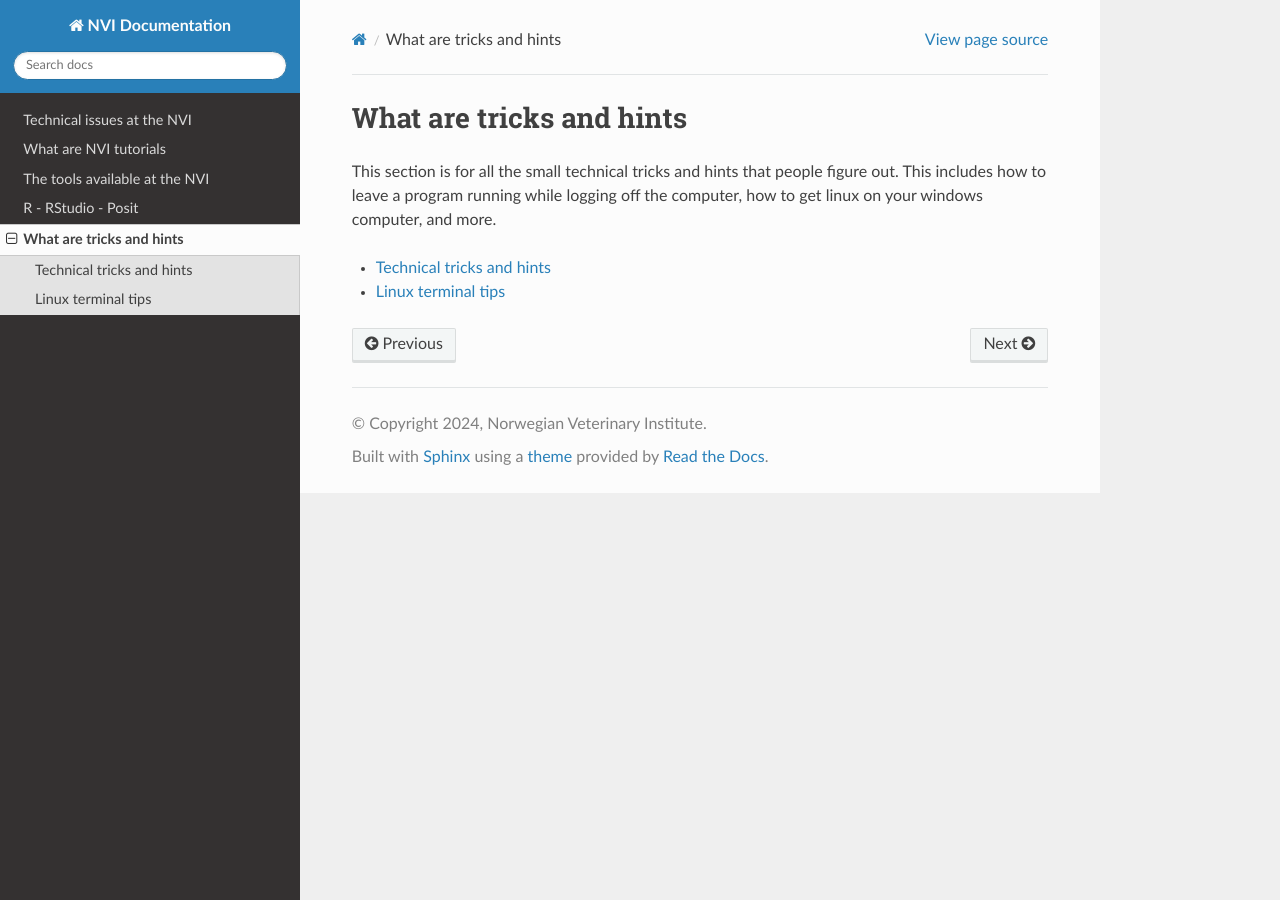
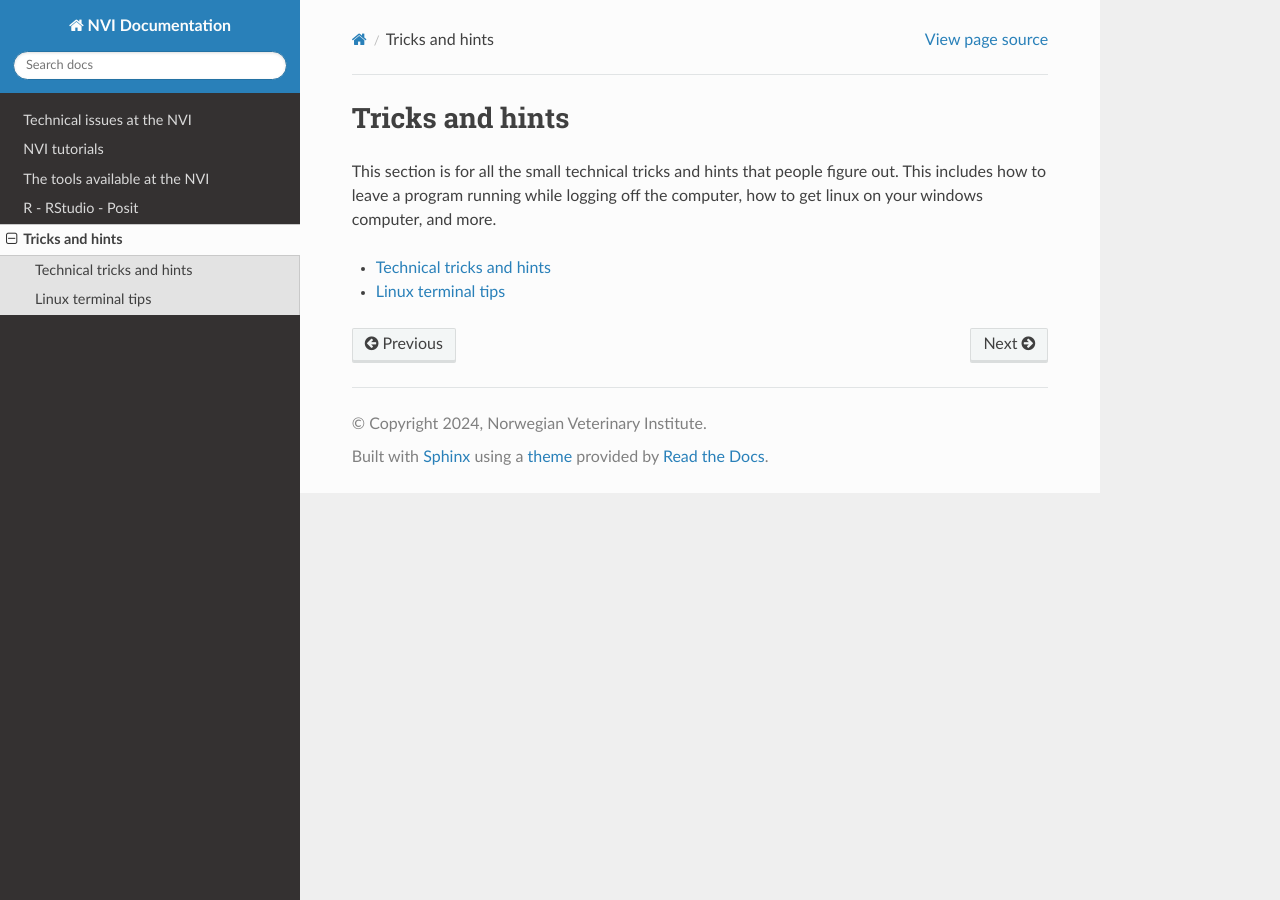
Before and after one commit to NorwegianVeterinaryInstitute/nvi-documentation, a Sphinx documentation site: the page built from docs/source/tricks/index.rst, in a window 1280 px wide. Built offline with Sphinx 7.4.7 and the Read the Docs theme 2.0.0, drawn with Linux system fonts in a browser that asks for light colours; pages that are not in the unit, such as notebooks, are missing from menus.

Commit message:
small fixes

```diff
--- a/docs/source/posit/index.rst
+++ b/docs/source/posit/index.rst
@@ -19,4 +19,4 @@ R
 .. toctree::
     :maxdepth: 1
 
-    Anatomy of an R package <04-r-packages.md>
+    Anatomy of an R package <04-r_packages.md>
--- a/docs/source/tricks/index.rst
+++ b/docs/source/tricks/index.rst
@@ -1,4 +1,4 @@
-What are tricks and hints
+Tricks and hints
 =========================
 
 This section is for all the small technical tricks and hints that people figure
--- a/docs/source/tutorials/index.rst
+++ b/docs/source/tutorials/index.rst
@@ -1,4 +1,4 @@
-What are NVI tutorials
+NVI tutorials
 ======================
 
 This section is for tutorials created by the NVI. These should include enough
```
